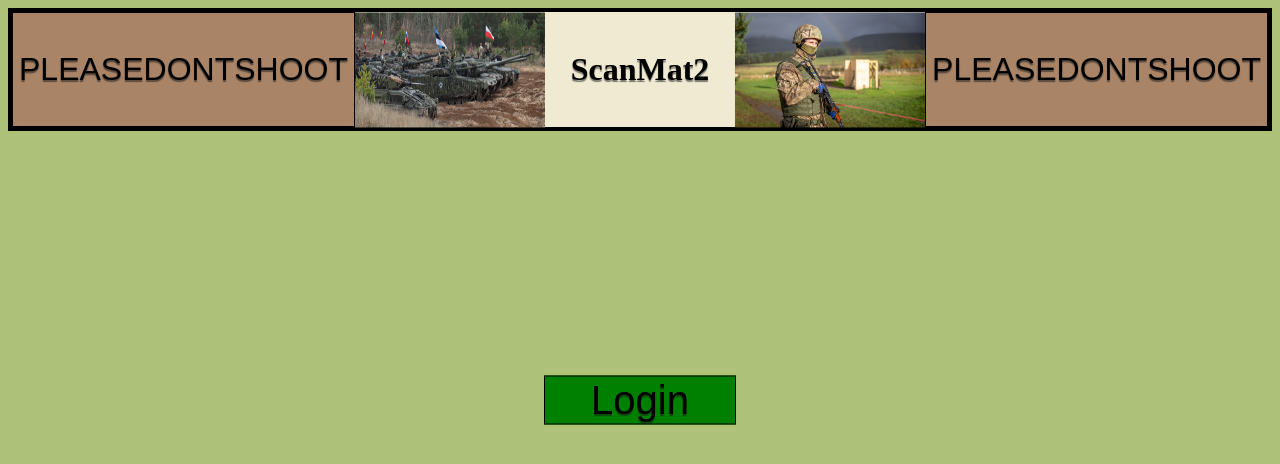
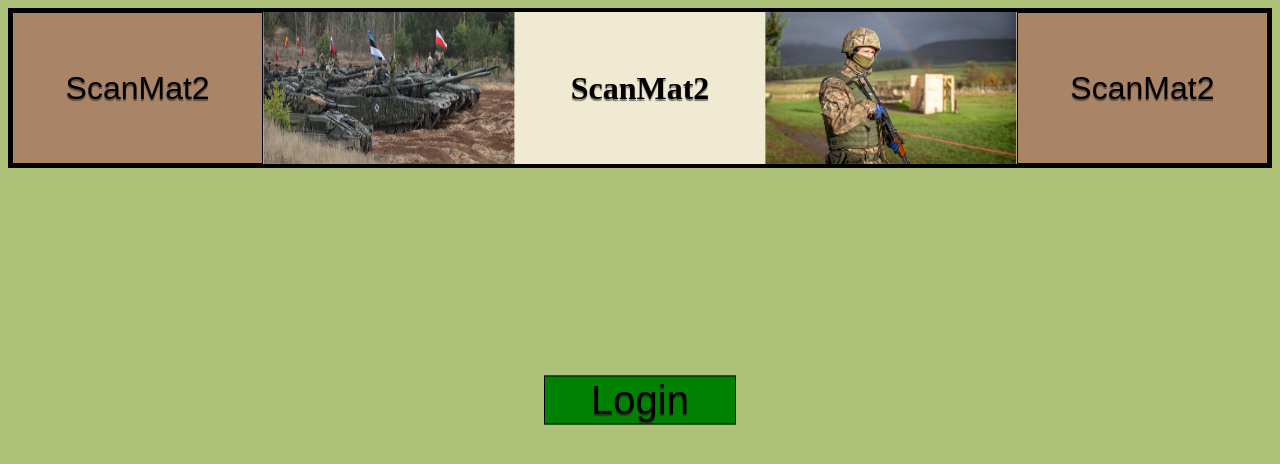
Before and after one commit to SolarEarth37/P3FrontEnd, a React (Create React App) app: page / in a window 1280 px wide. Shown: the top 464 px of the page. Built offline with nearby package versions, Linux system fonts and the light colour scheme.

Commit message:
Changed cringy lines

```diff
--- a/src/Composite/Banner.tsx
+++ b/src/Composite/Banner.tsx
@@ -7,11 +7,11 @@
 export default function Banner() {
   return (
     <GridDiv>
-      <Button buttonText="PLEASEDONTSHOOT" navlink={useDirectLocation()} />
+      <Button buttonText="ScanMat2" navlink={useDirectLocation()} />
       <Logo imageSource={"../-ironspear_hero-2022-hero.jpg"} />
       <ProgramName>ScanMat2</ProgramName>
       <Logo imageSource={"../-ukr_fsvdk__mg_4676-2022-artikel.jpg"} />
-      <Button buttonText="PLEASEDONTSHOOT" navlink={useDirectLocation()} />
+      <Button buttonText="ScanMat2" navlink={useDirectLocation()} />
     </GridDiv>
   )
 }
```
